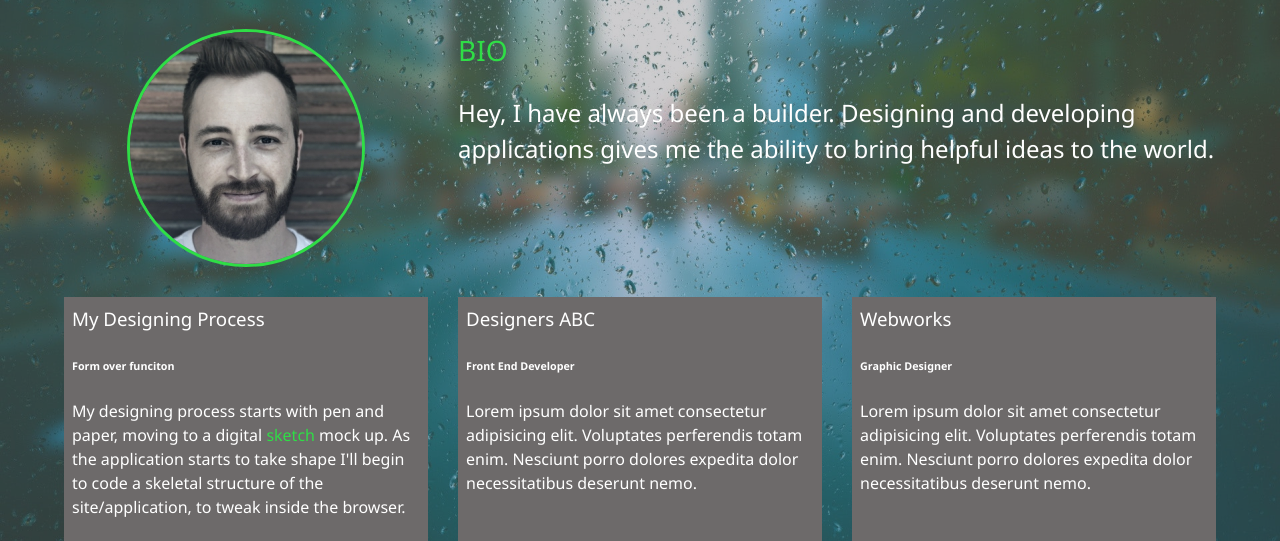
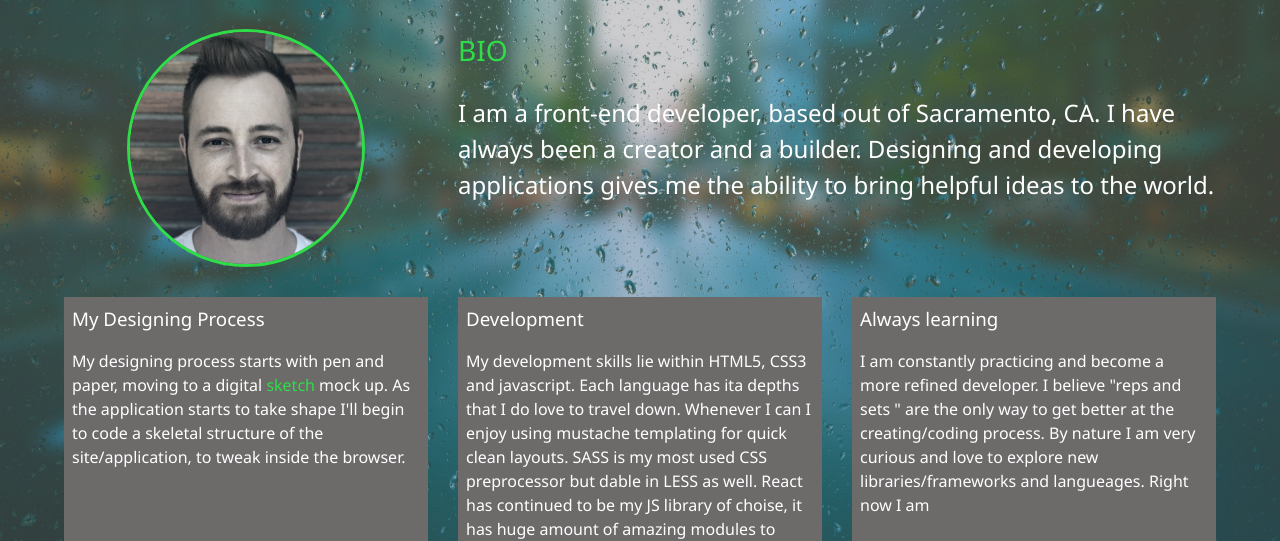
Before and after one commit to Travisg25/blikk, a website: page dist/about.html in a window 1280 px wide. Shown: the part 253-794 px from the top of the page. Drawn offline with Linux system fonts and the light colour scheme.

Commit message:
about content

```diff
--- a/dist/about.html
+++ b/dist/about.html
@@ -63,28 +63,29 @@
 
         <div class="bio">
           <h3 class="text-secondary">BIO</h3>
-          <p>Hey, I have always been a builder. Designing and developing applications gives me the ability to bring helpful ideas to the world. </p>
+          <p>I am a front-end developer, based out of Sacramento, CA. I have always been a creator and a builder. Designing and developing applications gives me the ability to bring helpful ideas to the world. </p>
         </div>
 
         <div class="job job-1">
           <h3>My Designing Process</h3>
-          <h6>Form over funciton</h6>
-          <p>My designing process starts with pen and paper, moving to a digital <a class="text-secondary" href="https://balsamiq.com/">sketch</a> mock up. As the application starts to take shape I'll begin to code a skeletal structure of the
+          <!-- <h5>"Form over funciton"</h5> -->
+          <p>My designing process starts with pen and paper, moving to a digital <a class="text-secondary" href="https://balsamiq.com/" target="_blank">sketch</a> mock up. As the application starts to take shape I'll begin to code a skeletal
+            structure of the
             site/application, to tweak inside the browser. </p>
         </div>
 
         <div class="job job-2">
-          <h3>Designers ABC</h3>
-          <h6>Front End Developer</h6>
-          <p>Lorem ipsum dolor sit amet consectetur adipisicing elit. Voluptates perferendis totam enim. Nesciunt porro dolores
-            expedita dolor necessitatibus deserunt nemo.</p>
+          <h3>Development</h3>
+          <!-- <h6>Front End Developer</h6> -->
+          <p>My development skills lie within HTML5, CSS3 and javascript. Each language has ita depths that I do love to travel down. Whenever I can I enjoy using mustache templating for quick clean layouts. SASS is my most used CSS preprocessor but
+            dable in LESS as well. React has continued to be my JS library of choise, it has huge amount of amazing modules to make any web app fully functional.</p>
         </div>
 
         <div class="job job-3">
-          <h3>Webworks</h3>
-          <h6>Graphic Designer</h6>
-          <p>Lorem ipsum dolor sit amet consectetur adipisicing elit. Voluptates perferendis totam enim. Nesciunt porro dolores
-            expedita dolor necessitatibus deserunt nemo.</p>
+          <h3>Always learning</h3>
+          <!-- <h6>Graphic Designer</h6> -->
+          <p>I am constantly practicing and become a more refined developer. I believe "reps and sets " are the only way to get better at the creating/coding process. By nature I am very curious and love to explore new libraries/frameworks and
+            langueages. Right now I am </p>
         </div>
       </div>
     </main>
```
